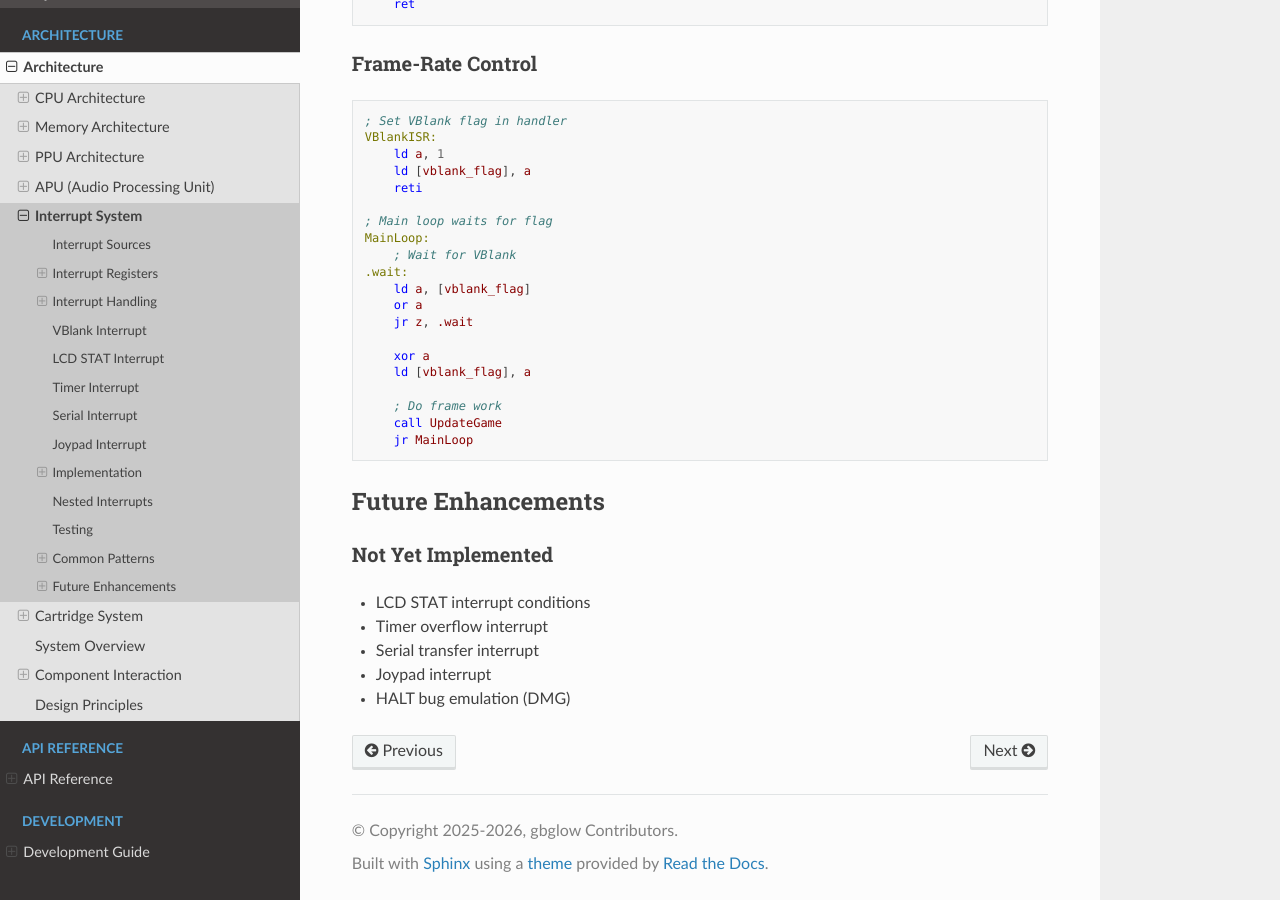
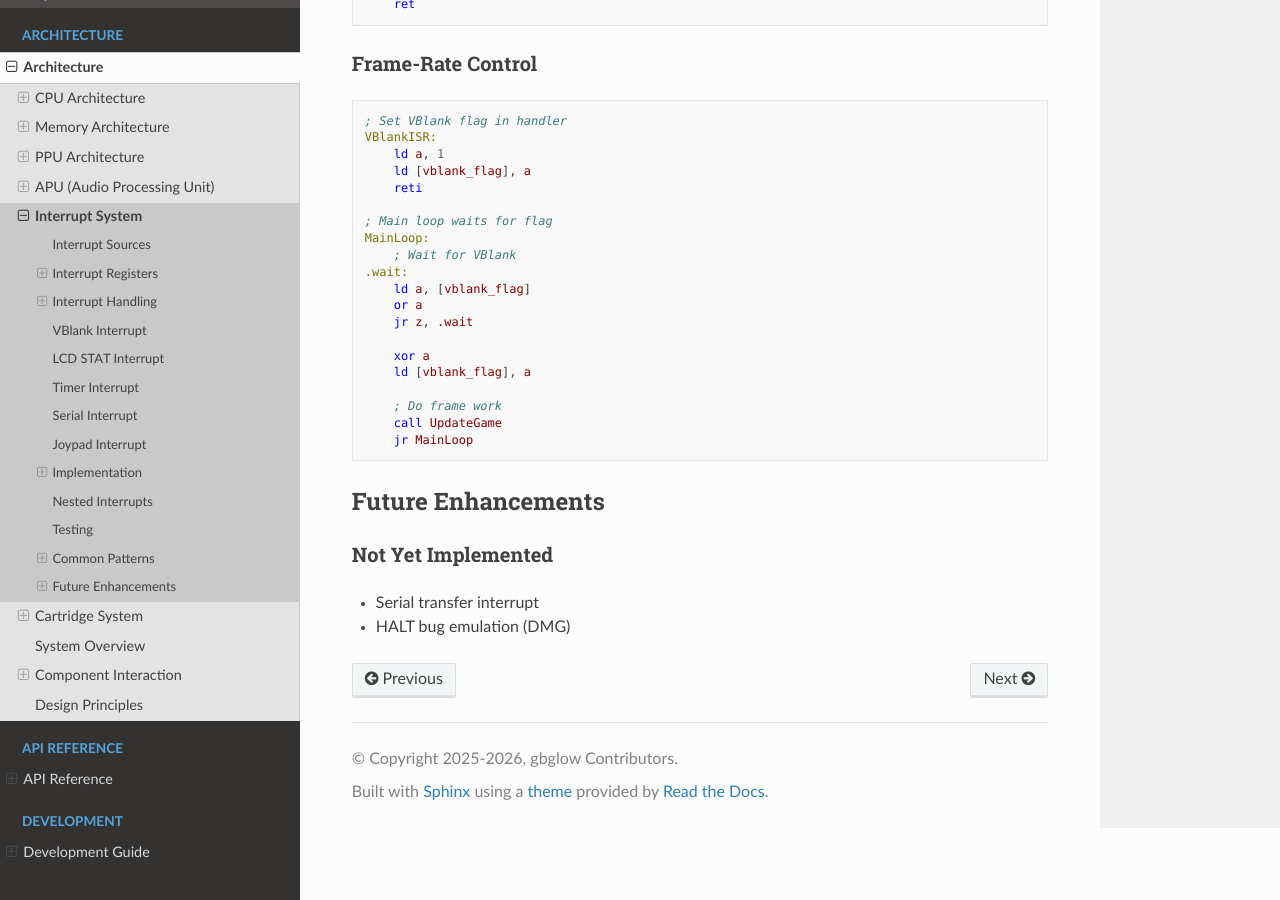
Before and after one commit to byteshiftlabs/gbglow, a Sphinx documentation site: the page built from docs/architecture/interrupts.rst, in a window 1280 px wide and 900 px high, scrolled down 6426 px. Built offline with Sphinx 7.4.7 and the Read the Docs theme 3.1.0, drawn with Linux system fonts in a browser that asks for light colours.

Commit message:
Removed implemented features from the not-implemented docs lists

```diff
--- a/docs/architecture/interrupts.rst
+++ b/docs/architecture/interrupts.rst
@@ -373,8 +373,5 @@ Future Enhancements
 Not Yet Implemented
 ~~~~~~~~~~~~~~~~~~~
 
-* LCD STAT interrupt conditions
-* Timer overflow interrupt
 * Serial transfer interrupt
-* Joypad interrupt
 * HALT bug emulation (DMG)
--- a/docs/architecture/ppu.rst
+++ b/docs/architecture/ppu.rst
@@ -702,8 +702,6 @@ Future Enhancements
 Not Yet Implemented
 ~~~~~~~~~~~~~~~~~~~
 
-* Color support (CGB mode)
-* VRAM banking (CGB mode)
 * OAM DMA delay modeling
 * Sprite rendering edge cases (X=0 wrapping)
 
```
